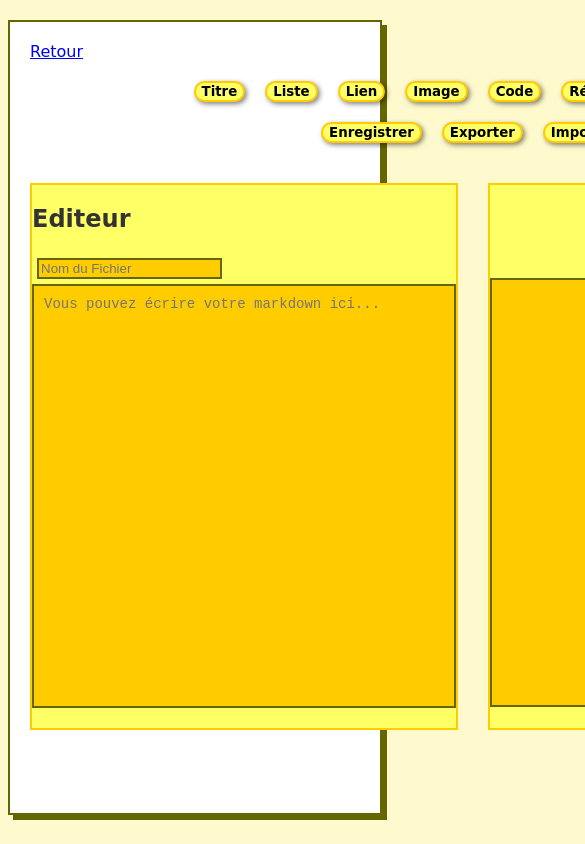
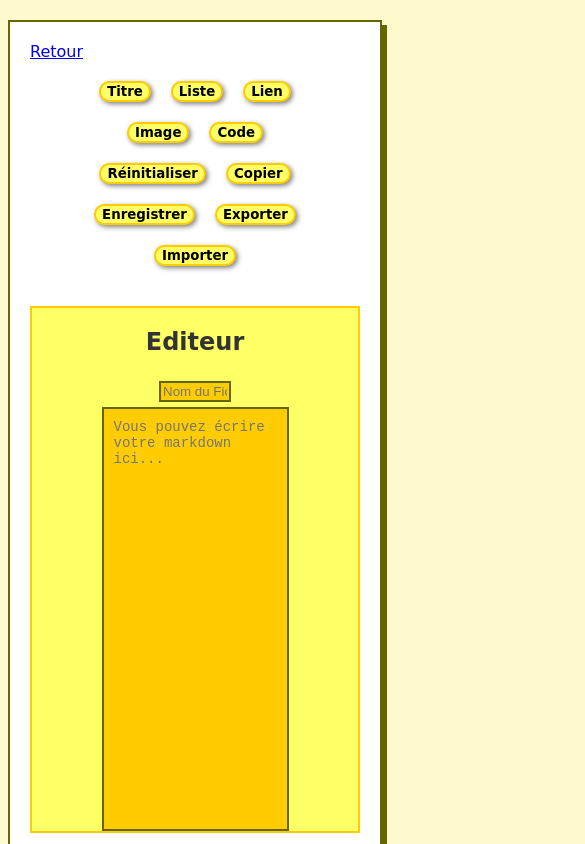
Before and after one commit to Jeck0v/Projet-Reactjs, a React (Vite) app: page /editor in a window 390 px wide. Shown: the top 844 px of the page, 585 px wide, since content can reach past the window. Built offline with nearby package versions, Linux system fonts and the light colour scheme.

Commit message:
update css

```diff
--- a/src/styles/Markdown.css
+++ b/src/styles/Markdown.css
@@ -81,12 +81,16 @@ button:hover {
   border: 2px solid var(--border);
   padding: 10px;
   margin: 6% 0 5%;
+  overflow:auto;
 }
 
 .editor-input-section{
   grid-area: 2 / 1 / 3 / 2;
   border: 2px solid var(--couleur);
   background: #ffff66;
+  display:flex;
+  flex-direction: column;
+  align-items: center;
 
 }
 
@@ -97,6 +101,7 @@ button:hover {
   display:flex;
   flex-direction: column;
   align-items: center;
+  overflow-wrap: break-word;
 }
 
 
@@ -147,3 +152,23 @@ button:hover {
   border: 2px solid var(--border);
   margin:5px;
 }
+
+@media (max-width: 1150px) {
+
+  .editor-container{
+    display:flex;
+    flex-direction: column;
+    justify-content: center;
+  }
+
+  .markdown-input{
+    width:50%;
+  }
+  .markdown-preview{
+    width:50%;
+  }
+
+  .title-input{
+    width:4rem;
+  }
+}
```
